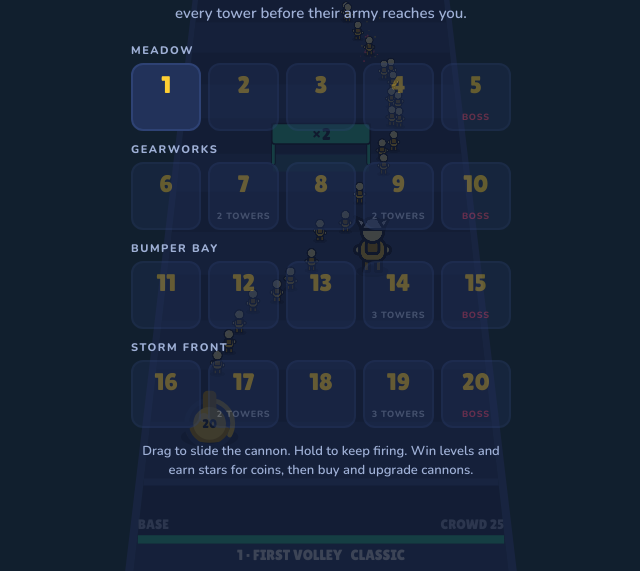
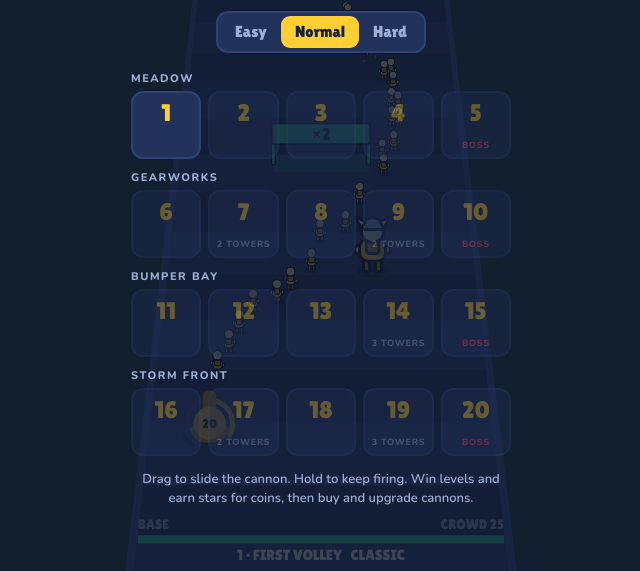
Before and after one commit to bilalerrahil-cpu/stickstorm, a plain HTML site: page index.html in a window 1280 px wide. Shown: the part 229-800 px from the top of the page, without its empty margins (319-959 px from the left). Drawn offline with nearby package versions, Linux system fonts and the light colour scheme.

Commit message:
Add Easy / Normal / Hard difficulty setting
A switch on the level menu scales each level's heat (Easy 0.6x,
Normal 1x, Hard 1.15x, never below 1). Saved with progress and shown
in the in-game footer. Cache v7.

Co-Authored-By: Claude Opus 5.5 <noreply@anthropic.com>

```diff
--- a/index.html
+++ b/index.html
@@ -227,6 +227,23 @@ h2 {
 .res-coins { margin: 0; font-size: 15px; font-weight: 800; color: var(--ours); }
 .lvl em { font-style: normal; font-size: 10px; line-height: 1; letter-spacing: 1px; color: var(--ours); }
 .row { display: flex; gap: 10px; justify-content: center; flex-wrap: wrap; }
+.seg {
+  align-self: center;
+  display: inline-flex;
+  padding: 3px;
+  border-radius: 12px;
+  border: 2px solid var(--lane-line);
+  background: var(--lane);
+}
+.seg button {
+  padding: 8px 14px;
+  border: 0; border-radius: 9px;
+  background: none;
+  color: var(--muted);
+  font: 16px/1 var(--font-display);
+  cursor: pointer;
+}
+.seg button[aria-pressed="true"] { background: var(--ours); color: var(--ink); }
 .btn {
   flex: 1 1 140px;
   padding: 14px 18px;
@@ -251,6 +268,7 @@ button:focus-visible { outline: 3px solid var(--good); outline-offset: 3px; }
     <p class="wallet"><span class="coins">0</span></p>
     <h1>Stickstorm</h1>
     <p class="tag">Fire your crowd through the gates and knock down every tower before their army reaches you.</p>
+    <div class="seg" id="diff" role="group" aria-label="Difficulty"></div>
     <div class="levels" id="levels"></div>
     <p class="how">Drag to slide the cannon. Hold to keep firing. Win levels and earn stars for coins, then buy and upgrade cannons.</p>
   </div>
@@ -581,10 +599,12 @@ function clearReward(i) { return (20 + 10 * (i + 1)) * (isBossLevel(i) ? 2 : 1);
 function starReward(i) { return 15 + 5 * (i + 1); }
 function chargeFor(c, n) { return Math.max(5, Math.round(c.charge * (1 - 0.12 * n))); }
 let hpMul = 1, heavyBonus = 0, foeMul = 1;
+// Difficulty scales each level's heat; heat never drops below 1.
+const DIFFS = [{ name: 'Easy', k: 0.6 }, { name: 'Normal', k: 1 }, { name: 'Hard', k: 1.15 }];
 let earned = { clear: 0, stars: 0, count: 0 };
 
 function freshSave() {
-  return { v: 1, coins: 0, unlocked: 0, cannon: 0,
+  return { v: 1, coins: 0, unlocked: 0, cannon: 0, diff: 1,
     owned: CANNONS.map((c, i) => i === 0), up: CANNONS.map(() => [0, 0, 0]), stars: LEVELS.map(() => 0) };
 }
 function loadSave() {
@@ -594,6 +614,7 @@ function loadSave() {
     if (raw) {
       const d = JSON.parse(raw);
       sv.coins = Math.max(0, d.coins | 0);
+      sv.diff = d.diff === 0 || d.diff === 2 ? d.diff : 1;
       sv.unlocked = Math.max(0, Math.min(LEVELS.length - 1, d.unlocked | 0));
       sv.cannon = Math.max(0, Math.min(CANNONS.length - 1, d.cannon | 0));
       CANNONS.forEach((c, i) => {
@@ -633,11 +654,12 @@ function loadLevel(idx, demo, cIdx) {
   t = 0; frame = 0; endT = 0;
   cannonX = targetX = 200; firing = false; fireT = 0; charge = 0; shots = 0; shake = 0; recoil = 0; hurt = 0;
   base.hp = base.max;
-  const hpOf = d => Math.round(d.hp * (1 + (L.heat - 1) / 2));
-  foeMul = Math.sqrt(L.heat);
+  const heat = demo ? L.heat : Math.max(1, L.heat * DIFFS[SAVE.diff].k);
+  const hpOf = d => Math.round(d.hp * (1 + (heat - 1) / 2));
+  foeMul = Math.sqrt(heat);
   towers = L.towers.map(d => ({
     x: d.x, baseX: d.x, y: d.y, w: d.w, h: d.h, hp: hpOf(d), max: hpOf(d), hit: 0,
-    every: d.every, burst: d.burst * Math.sqrt(L.heat), mix: d.mix, brute: d.brute, boss: !!d.boss,
+    every: d.every, burst: d.burst * Math.sqrt(heat), mix: d.mix, brute: d.brute, boss: !!d.boss,
     amp: d.amp || 0, spd: d.spd || 0, shieldOn: !!d.shield, shield: 0, stage: 0,
     spawnT: 1.5, bursts: 0, flash: 0, dmg: 0, dmgT: 0, fall: 0,
   }));
@@ -1586,7 +1608,7 @@ function draw() {
   ctx.fillRect(TL + 4, by, (TR - TL - 8) * base.hp / base.max, 8);
   ctx.textAlign = 'center';
   ctx.fillStyle = C.paper; ctx.font = '14px ' + FONT;
-  ctx.fillText((levelIdx + 1) + ' · ' + L.name.toUpperCase() + '   ' + CN.name.toUpperCase(), W / 2, H - 10);
+  ctx.fillText((levelIdx + 1) + ' · ' + L.name.toUpperCase() + '   ' + CN.name.toUpperCase() + (attract ? '' : '   ' + DIFFS[SAVE.diff].name.toUpperCase()), W / 2, H - 10);
 
   if (state === 'play' && shots === 0) {
     ctx.globalAlpha = 0.6 + Math.sin(t * 4) * 0.3;
@@ -1777,7 +1799,20 @@ function renderUpgrades() {
 }
 function showUpgrades(c) { upCannon = c; renderUpgrades(); showPanel(upEl); }
 
+function renderDiff() {
+  const el = document.getElementById('diff');
+  el.textContent = '';
+  DIFFS.forEach((d, i) => {
+    const b = document.createElement('button');
+    b.textContent = d.name;
+    b.setAttribute('aria-pressed', String(i === SAVE.diff));
+    b.addEventListener('click', () => { SAVE.diff = i; save(); renderDiff(); });
+    el.appendChild(b);
+  });
+}
+
 function showMenu() {
+  renderDiff();
   renderLevels();
   updateCoins();
   loadLevel(unlocked, true, 0);
@@ -1860,7 +1895,7 @@ window.__stickstorm = {
   get state() { return state; }, get crowd() { return count[0]; }, get enemies() { return count[1]; },
   get tower() { return towers.reduce((s, tw) => s + tw.hp, 0); }, get base() { return base.hp; },
   startLevel, LEVELS, CANNONS, draw, SAVE, buyCannon, buyUpgrade,
-  get coins() { return SAVE.coins; }, set coins(v) { SAVE.coins = v; save(); }, setBase(v) { base.hp = v; },
+  get coins() { return SAVE.coins; }, get towerMax() { return towers.reduce((a, tw) => a + tw.max, 0); }, set coins(v) { SAVE.coins = v; save(); }, setBase(v) { base.hp = v; },
   get earned() { return earned; },
   step(n, aimX) { for (let k = 0; k < n; k++) { if (aimX !== undefined) targetX = aimX(t); if (state === 'play') firing = true; update(1 / 60); } },
 };
--- a/sw.js
+++ b/sw.js
@@ -1,6 +1,6 @@
 // Cache-first service worker so Stickstorm plays offline after the first visit.
 // Bump CACHE when you change index.html so phones pick up the new version.
-const CACHE = 'stickstorm-v6';
+const CACHE = 'stickstorm-v7';
 const ASSETS = ['./', './index.html', './manifest.webmanifest', './icon-192.png', './icon-512.png'];
 
 self.addEventListener('install', e => {
```
